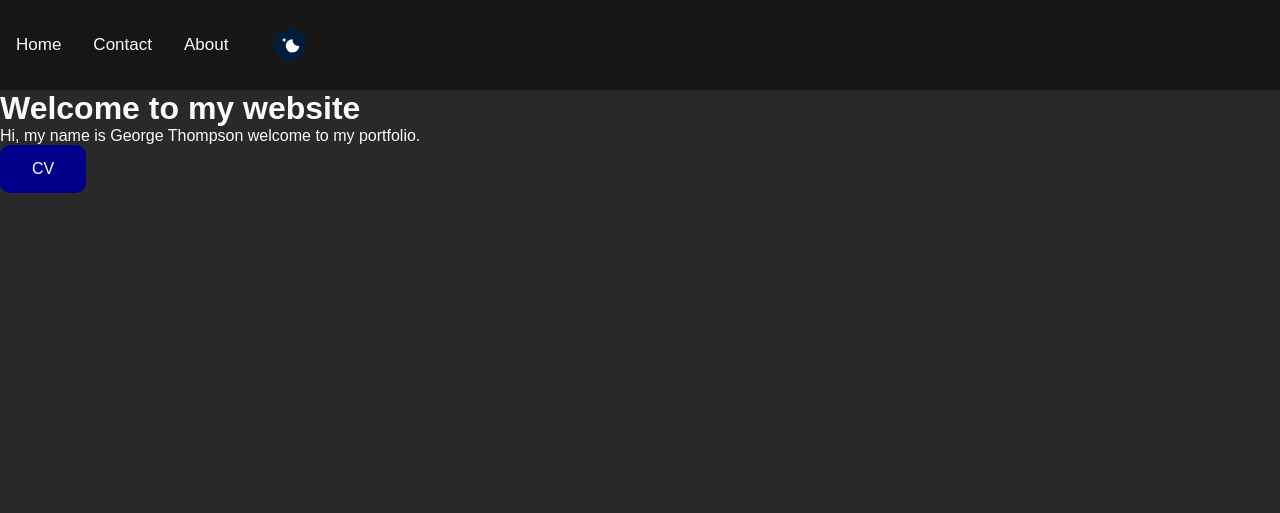
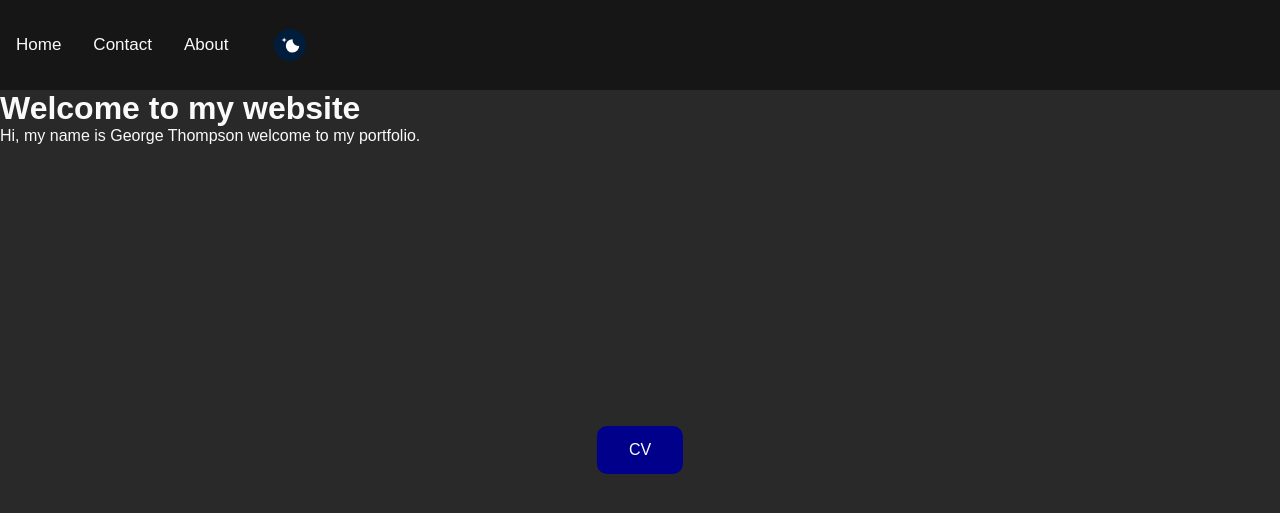
Before and after one commit to AridList1/aridlist1.github.io, a Jekyll site: the page built from index.html, in a window 1280 px wide. Shown: the top 513 px of the page. Built offline with Jekyll 4.4.1, drawn with Linux system fonts in a browser that asks for light colours.

Commit message:
Moved the CV button to center of screen

```diff
--- a/css/style.css
+++ b/css/style.css
@@ -165,3 +165,11 @@ body {
                         0px 7px 7px rgba(0, 0, 0, 0.05),
                         0px 2px 4px rgba(0, 0, 0, 0.06);
 }
+
+.CV{
+    position: absolute;
+    left: 50%;
+    top: 50%;
+    transform: translate(-50%, -50%);
+
+}
--- a/index.html
+++ b/index.html
@@ -13,7 +13,7 @@ layout: default
 <body>
     <h1>Welcome to my website</h1>
     <p>Hi, my name is George Thompson welcome to my portfolio.</p>
-    <div>
+    <div class="CV">
         <a href="CV.pdf" download="CV">
             <button type="button" class="button">CV</button>
         </a>
```
